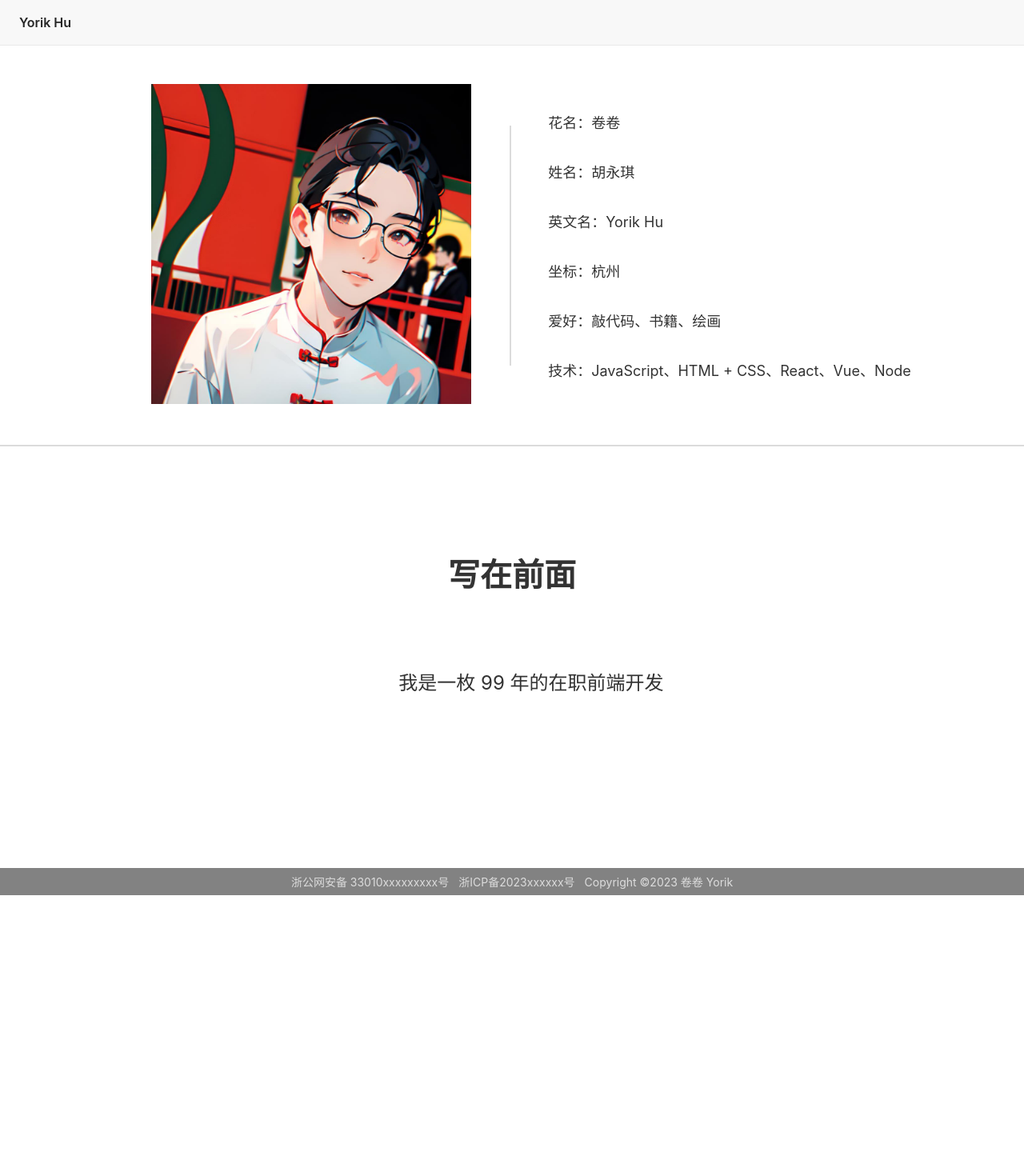
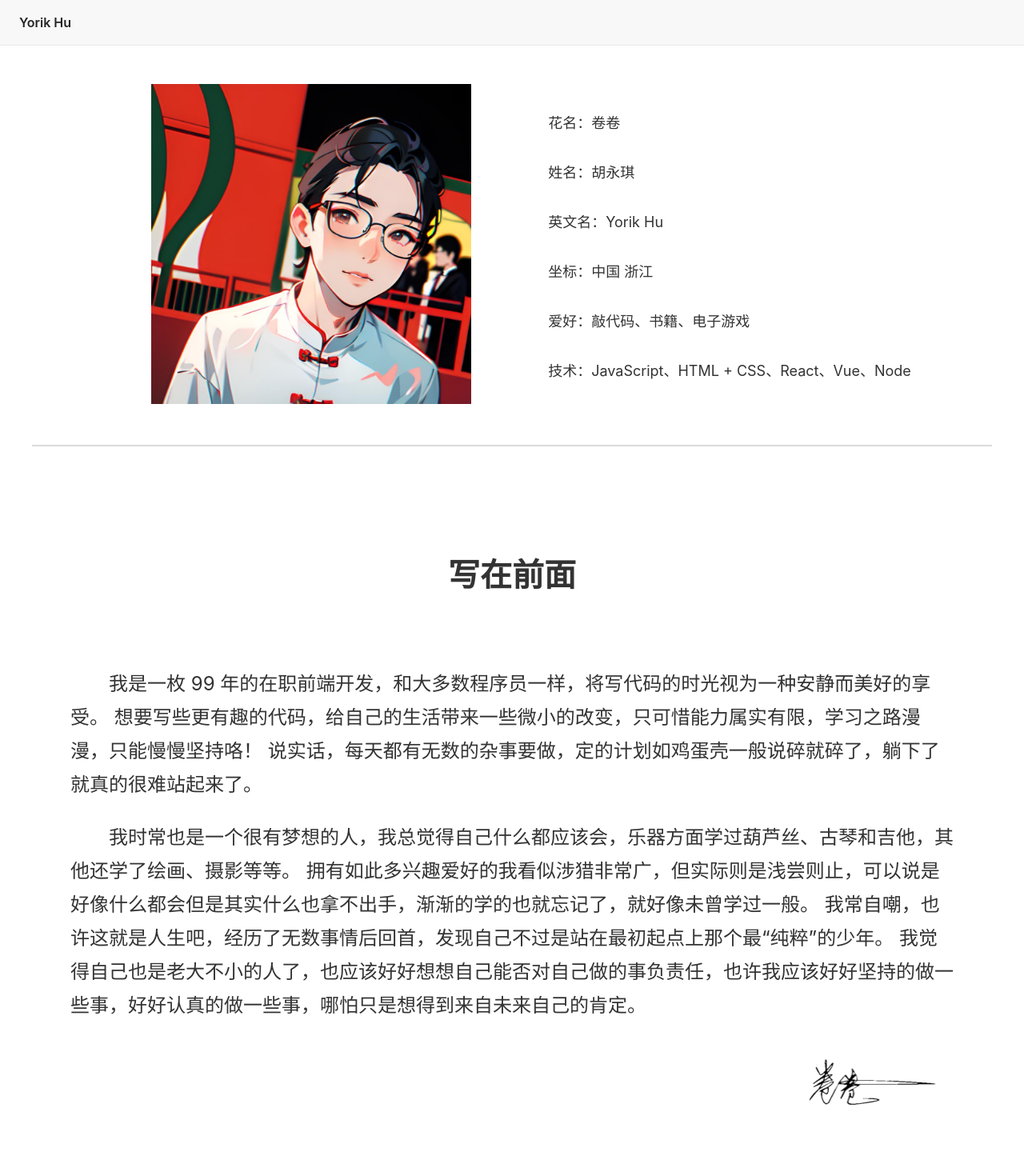
Before and after one commit to yorikhu/yorikhu-intro, a Next.js app: page /person in a window 1280 px wide. Shown: the top 1470 px of the page at 80% size. Before the commit the page ends 1119 px from the top, so only its background shows below. Built offline with nearby package versions, Linux system fonts and the light colour scheme; a web font is replaced by a local one.

Commit message:
feat: Develop a profile section

```diff
--- a/src/app/person/page.module.scss
+++ b/src/app/person/page.module.scss
@@ -2,6 +2,8 @@
 
 .person-page {
   background-color: transparent;
+  max-width: 1200px;
+  margin: auto;
 
   .intro-part {
     display: flex;
@@ -19,17 +21,6 @@
       justify-content: center;
       padding-left: 48px;
 
-      &::before {
-        position: absolute;
-        content: "";
-        width: 2px;
-        height: 300px;
-        top: 50%;
-        left: 0;
-        transform: translateY(-50%);
-        background: #dbdbdb;
-      }
-
       p {
         font-size: 18px;
       }
@@ -43,6 +34,7 @@
     flex-direction: column;
     user-select: none;
     border-top: 2px solid #dbdbdb;
+    align-items: center;
 
     h2 {
       font-size: 40px;
@@ -53,12 +45,22 @@
     .desc-content {
       display: flex;
       flex-direction: column;
-      align-items: center;
-      max-width: 1200px;
+
       p {
+        width: 100%;
+        margin-bottom: 0;
         font-size: 24px;
         text-indent: 2em;
+        line-height: 42px;
       }
+    }
+
+    .content-footer {
+      display: flex;
+      flex-direction: row-reverse;
+      height: 110px;
+      width: 100%;
+      padding-top: 24px;
     }
   }
 }
--- a/src/app/person/page.tsx
+++ b/src/app/person/page.tsx
@@ -20,15 +20,35 @@ export default function Person() {
           <p>花名：卷卷</p>
           <p>姓名：胡永琪</p>
           <p>英文名：Yorik Hu</p>
-          <p>坐标：杭州</p>
-          <p>爱好：敲代码、书籍、绘画</p>
+          <p>坐标：中国 浙江</p>
+          <p>爱好：敲代码、书籍、电子游戏</p>
           <p>技术：JavaScript、HTML + CSS、React、Vue、Node</p>
         </div>
       </div>
       <div className={styles["main-desc"]}>
         <h2>写在前面</h2>
         <div className={styles["desc-content"]}>
-          <p>我是一枚 99 年的在职前端开发</p>
+          <p>
+            我是一枚 99
+            年的在职前端开发，和大多数程序员一样，将写代码的时光视为一种安静而美好的享受。
+            想要写些更有趣的代码，给自己的生活带来一些微小的改变，只可惜能力属实有限，学习之路漫漫，只能慢慢坚持咯！
+            说实话，每天都有无数的杂事要做，定的计划如鸡蛋壳一般说碎就碎了，躺下了就真的很难站起来了。
+          </p>
+          <p>
+            我时常也是一个很有梦想的人，我总觉得自己什么都应该会，乐器方面学过葫芦丝、古琴和吉他，其他还学了绘画、摄影等等。
+            拥有如此多兴趣爱好的我看似涉猎非常广，但实际则是浅尝则止，可以说是好像什么都会但是其实什么也拿不出手，渐渐的学的也就忘记了，就好像未曾学过一般。
+            我常自嘲，也许这就是人生吧，经历了无数事情后回首，发现自己不过是站在最初起点上那个最“纯粹”的少年。
+            我觉得自己也是老大不小的人了，也应该好好想想自己能否对自己做的事负责任，也许我应该好好坚持的做一些事，好好认真的做一些事，哪怕只是想得到来自未来自己的肯定。
+          </p>
+        </div>
+        <div className={styles["content-footer"]}>
+          <Image
+            priority={true}
+            width={204}
+            height={110}
+            src="/yorikhu/signature.png"
+            alt=""
+          />
         </div>
       </div>
     </div>
```
Also changed, not shown: public/yorikhu/signature.png (added).
